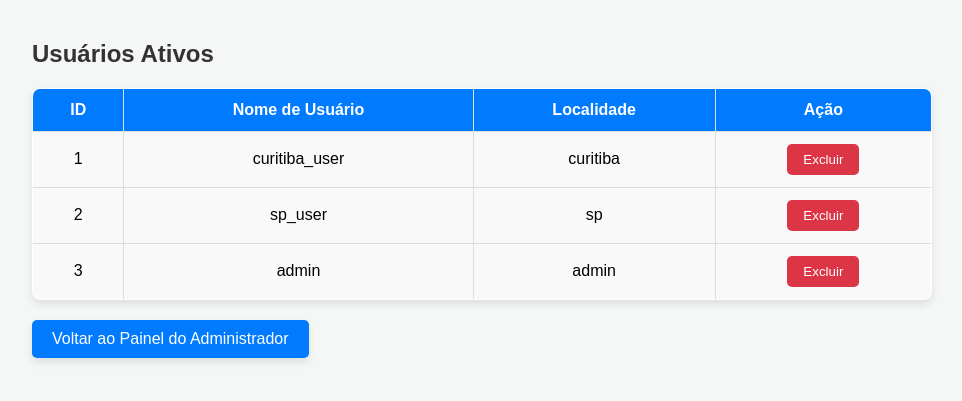
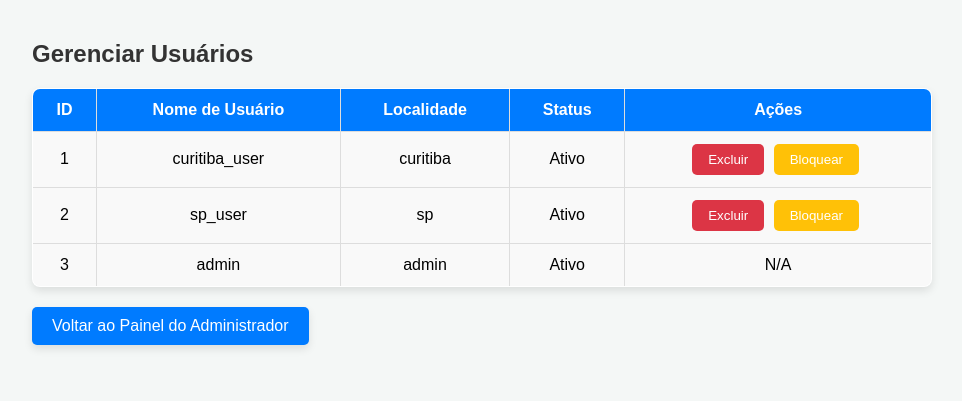
Before and after one commit to raulbalestra/screenshare2, a Flask app: page /admin/manage_users in a window 1280 px wide. Shown: the top 401 px of the page, without its empty margins (158-1120 px from the left). Run offline with Flask 3, Linux system fonts and the light colour scheme; the visitor is signed in with stand-in values (Sample User, id 1); data comes from the database, SQL or seed files in the repository.

Commit message:
Update manage_users.html

```diff
--- a/templates/manage_users.html
+++ b/templates/manage_users.html
@@ -49,16 +49,47 @@
 
         .button {
             padding: 8px 16px;
-            background-color: #dc3545;
+            background-color: #dc3545; /* Vermelho */
             color: white;
             border: none;
             border-radius: 5px;
             cursor: pointer;
             transition: background-color 0.3s ease;
+            margin-right: 5px;
         }
 
         .button:hover {
             background-color: #c82333;
+        }
+
+        .block-button {
+            padding: 8px 16px;
+            background-color: #ffc107; /* Amarelo */
+            color: white;
+            border: none;
+            border-radius: 5px;
+            cursor: pointer;
+            transition: background-color 0.3s ease;
+            margin-right: 5px;
+        }
+
+        .block-button:hover {
+            background-color: #e0a800;
+        }
+
+        .unblock-button {
+            padding: 8px 16px;
+            background-color: #28a745; /* Verde */
+            color: white;
+            border: none;
+            border-radius: 5px;
+            cursor: pointer;
+            transition: background-color 0.3s ease;
+            margin-right: 5px;
+        }
+
+        .unblock-button:hover {
+            background-color: #218838;
         }
 
         .back-button {
@@ -87,7 +118,7 @@
 <body>
 
     <div class="container">
-        <h2>Usuários Ativos</h2>
+        <h2>Gerenciar Usuários</h2>
 
         <table>
             <thead>
@@ -95,7 +126,8 @@
                     <th>ID</th>
                     <th>Nome de Usuário</th>
                     <th>Localidade</th>
-                    <th>Ação</th>
+                    <th>Status</th>
+                    <th>Ações</th>
                 </tr>
             </thead>
             <tbody>
@@ -104,10 +136,24 @@
                     <td>{{ user.id }}</td>
                     <td>{{ user.username }}</td>
                     <td>{{ user.localidade }}</td>
+                    <td>{{ 'Ativo' if user.is_active else 'Bloqueado' }}</td>
                     <td>
-                        <form action="/admin/delete_user/{{ user.id }}" method="POST">
-                            <button type="submit" class="button">Excluir</button>
-                        </form>
+                        {% if not user.is_admin %}
+                            <form action="{{ url_for('delete_user', user_id=user.id) }}" method="POST" style="display:inline;">
+                                <button type="submit" class="button">Excluir</button>
+                            </form>
+                            {% if user.is_active %}
+                                <form action="{{ url_for('block_user', user_id=user.id) }}" method="POST" style="display:inline;">
+                                    <button type="submit" class="block-button">Bloquear</button>
+                                </form>
+                            {% else %}
+                                <form action="{{ url_for('unblock_user', user_id=user.id) }}" method="POST" style="display:inline;">
+                                    <button type="submit" class="unblock-button">Desbloquear</button>
+                                </form>
+                            {% endif %}
+                        {% else %}
+                            <span>N/A</span>
+                        {% endif %}
                     </td>
                 </tr>
                 {% endfor %}
```
